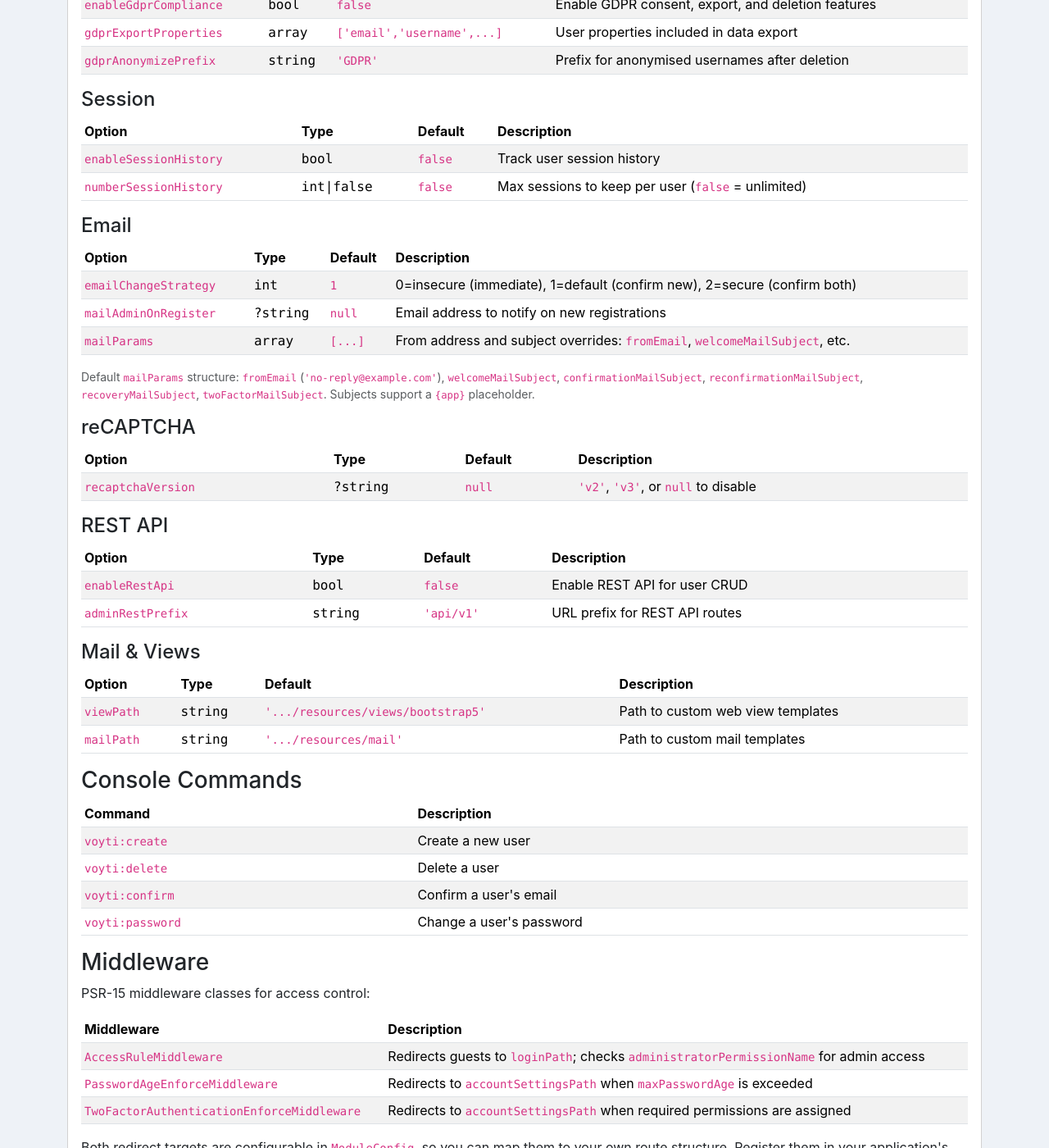
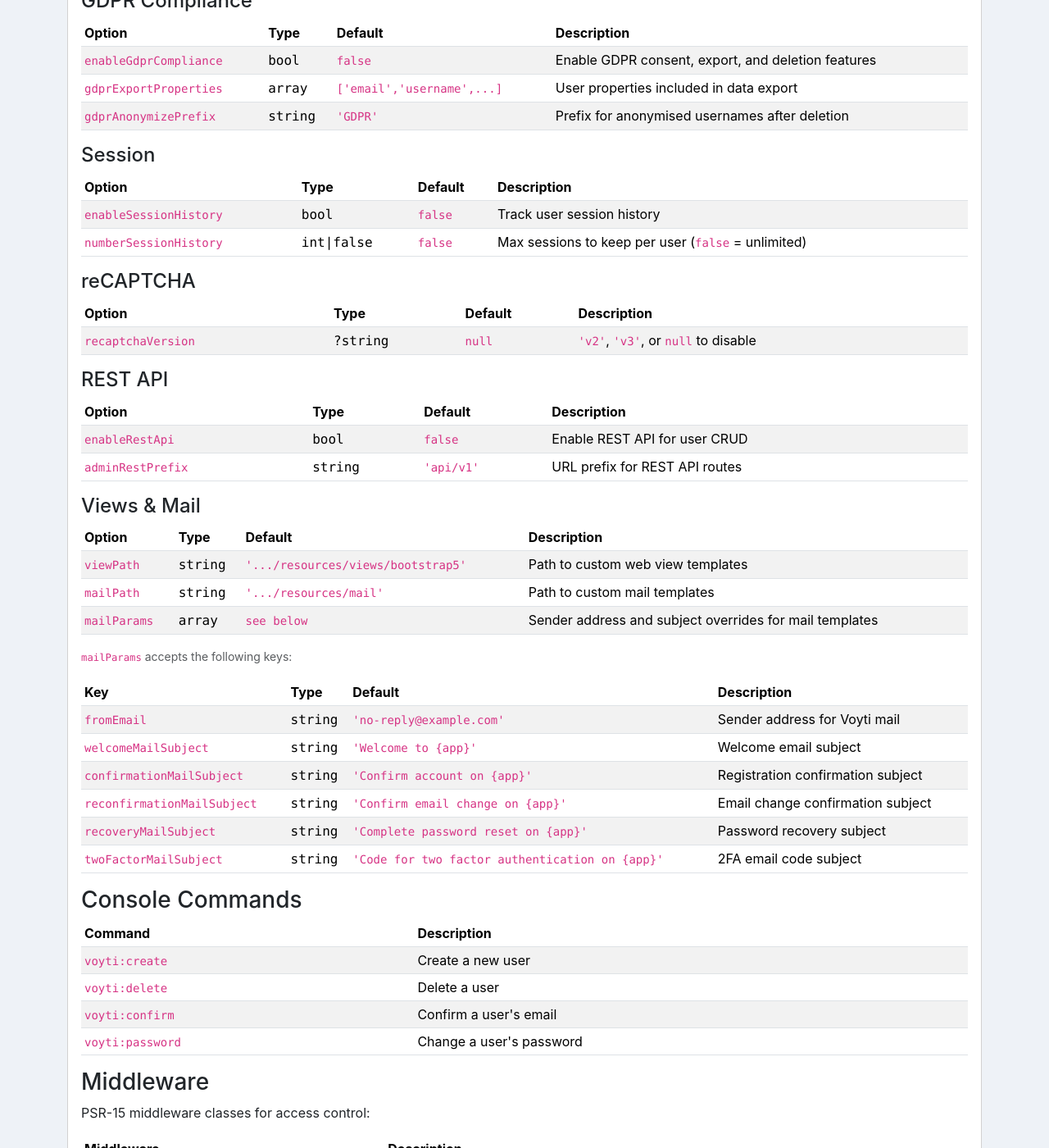
Before and after one commit to YiiRocks/YiiRocks.github.io, a Jekyll site: the page built from voyti/index.html, in a window 1280 px wide and 1400 px high, scrolled down 5209 px. Shown: the whole window at 82% size. Built offline with Jekyll 4.4.1, drawn with Linux system fonts in a browser that asks for light colours; a style sheet for code colours, icons or effects is not loaded; some of the changed text lies outside the part shown.

Commit message:
Sync with README: add missing provider options (authorizationParams, tokenParams, userInfoQuery), upgrade mailParams to sub-table, merge Email into Views & Mail, add built-in endpoints table

```diff
--- a/voyti/index.html
+++ b/voyti/index.html
@@ -276,6 +276,18 @@
                         <td>Auto-generate passwords on registration</td>
                     </tr>
                     <tr>
+                        <td><code>emailChangeStrategy</code></td>
+                        <td><span class="font-monospace">int</span></td>
+                        <td><code>1</code></td>
+                        <td>0=insecure (immediate), 1=default (confirm new), 2=secure (confirm both)</td>
+                    </tr>
+                    <tr>
+                        <td><code>mailAdminOnRegister</code></td>
+                        <td><span class="font-monospace">?string</span></td>
+                        <td><code>null</code></td>
+                        <td>Email address to notify on new registrations</td>
+                    </tr>
+                    <tr>
                         <td><code>rememberLoginLifespan</code></td>
                         <td><span class="font-monospace">int</span></td>
                         <td><code>1209600</code></td>
@@ -457,48 +469,6 @@
             </table>
         </div>
 
-        <h4>Email</h4>
-        <div class="table-responsive">
-            <table class="table table-sm table-striped">
-                <thead>
-                    <tr>
-                        <th>Option</th>
-                        <th>Type</th>
-                        <th>Default</th>
-                        <th>Description</th>
-                    </tr>
-                </thead>
-                <tbody>
-                    <tr>
-                        <td><code>emailChangeStrategy</code></td>
-                        <td><span class="font-monospace">int</span></td>
-                        <td><code>1</code></td>
-                        <td>0=insecure (immediate), 1=default (confirm new), 2=secure (confirm both)</td>
-                    </tr>
-                    <tr>
-                        <td><code>mailAdminOnRegister</code></td>
-                        <td><span class="font-monospace">?string</span></td>
-                        <td><code>null</code></td>
-                        <td>Email address to notify on new registrations</td>
-                    </tr>
-                    <tr>
-                        <td><code>mailParams</code></td>
-                        <td><span class="font-monospace">array</span></td>
-                        <td><code>[...]</code></td>
-                        <td>From address and subject overrides: <code>fromEmail</code>, <code>welcomeMailSubject</code>, etc.</td>
-                    </tr>
-                </tbody>
-            </table>
-        </div>
-        <p class="small text-muted">
-            Default <code>mailParams</code> structure:
-            <code>fromEmail</code> (<code>'no-reply@example.com'</code>),
-            <code>welcomeMailSubject</code>, <code>confirmationMailSubject</code>,
-            <code>reconfirmationMailSubject</code>, <code>recoveryMailSubject</code>,
-            <code>twoFactorMailSubject</code>. Subjects support a <code>{app}</code>
-            placeholder.
-        </p>
-
         <h4>reCAPTCHA</h4>
         <div class="table-responsive">
             <table class="table table-sm table-striped">
@@ -549,7 +519,7 @@
             </table>
         </div>
 
-        <h4>Mail &amp; Views</h4>
+        <h4>Views &amp; Mail</h4>
         <div class="table-responsive">
             <table class="table table-sm table-striped">
                 <thead>
@@ -572,6 +542,65 @@
                         <td><span class="font-monospace">string</span></td>
                         <td><code>'.../resources/mail'</code></td>
                         <td>Path to custom mail templates</td>
+                    </tr>
+                    <tr>
+                        <td><code>mailParams</code></td>
+                        <td><span class="font-monospace">array</span></td>
+                        <td><code>see below</code></td>
+                        <td>Sender address and subject overrides for mail templates</td>
+                    </tr>
+                </tbody>
+            </table>
+        </div>
+        <p class="small text-muted">
+            <code>mailParams</code> accepts the following keys:
+        </p>
+        <div class="table-responsive">
+            <table class="table table-sm table-striped">
+                <thead>
+                    <tr>
+                        <th>Key</th>
+                        <th>Type</th>
+                        <th>Default</th>
+                        <th>Description</th>
+                    </tr>
+                </thead>
+                <tbody>
+                    <tr>
+                        <td><code>fromEmail</code></td>
+                        <td><span class="font-monospace">string</span></td>
+                        <td><code>'no-reply@example.com'</code></td>
+                        <td>Sender address for Voyti mail</td>
+                    </tr>
+                    <tr>
+                        <td><code>welcomeMailSubject</code></td>
+                        <td><span class="font-monospace">string</span></td>
+                        <td><code>'Welcome to {app}'</code></td>
+                        <td>Welcome email subject</td>
+                    </tr>
+                    <tr>
+                        <td><code>confirmationMailSubject</code></td>
+                        <td><span class="font-monospace">string</span></td>
+                        <td><code>'Confirm account on {app}'</code></td>
+                        <td>Registration confirmation subject</td>
+                    </tr>
+                    <tr>
+                        <td><code>reconfirmationMailSubject</code></td>
+                        <td><span class="font-monospace">string</span></td>
+                        <td><code>'Confirm email change on {app}'</code></td>
+                        <td>Email change confirmation subject</td>
+                    </tr>
+                    <tr>
+                        <td><code>recoveryMailSubject</code></td>
+                        <td><span class="font-monospace">string</span></td>
+                        <td><code>'Complete password reset on {app}'</code></td>
+                        <td>Password recovery subject</td>
+                    </tr>
+                    <tr>
+                        <td><code>twoFactorMailSubject</code></td>
+                        <td><span class="font-monospace">string</span></td>
+                        <td><code>'Code for two factor authentication on {app}'</code></td>
+                        <td>2FA email code subject</td>
                     </tr>
                 </tbody>
             </table>
@@ -689,8 +718,34 @@
                     <tr><td><code>redirectUri</code></td><td><span class="font-monospace">string</span></td><td>no</td><td>absolute callback URL</td><td>Override the callback URL</td></tr>
                     <tr><td><code>scope</code></td><td><span class="font-monospace">string</span></td><td>no</td><td>provider default</td><td>Override the OAuth scope string</td></tr>
                     <tr><td><code>enabled</code></td><td><span class="font-monospace">bool</span></td><td>no</td><td><code>true</code></td><td>Disable without removing config</td></tr>
+                    <tr><td><code>authorizationParams</code></td><td><span class="font-monospace">array</span></td><td>no</td><td><code>[]</code></td><td>Extra query params for the authorization request</td></tr>
+                    <tr><td><code>tokenParams</code></td><td><span class="font-monospace">array</span></td><td>no</td><td><code>[]</code></td><td>Extra fields for the token exchange request body</td></tr>
+                    <tr><td><code>userInfoQuery</code></td><td><span class="font-monospace">array</span></td><td>no</td><td><code>[]</code></td><td>Extra query params merged into the user-info request</td></tr>
                     <tr><td><code>baseUrl</code></td><td><span class="font-monospace">string</span></td><td>Keycloak only</td><td>—</td><td>Base URL for Keycloak SSO</td></tr>
                     <tr><td><code>realm</code></td><td><span class="font-monospace">string</span></td><td>Keycloak only</td><td>—</td><td>Keycloak realm name</td></tr>
+                </tbody>
+            </table>
+        </div>
+        <p>Built-in defaults by provider (used unless <code>scope</code> or <code>redirectUri</code> is overridden):</p>
+        <div class="table-responsive">
+            <table class="table table-sm table-striped">
+                <thead>
+                    <tr>
+                        <th>Provider</th>
+                        <th>Default scope</th>
+                        <th>Authorization URL</th>
+                    </tr>
+                </thead>
+                <tbody>
+                    <tr><td><code>facebook</code></td><td><code>email</code></td><td><code>https://www.facebook.com/v19.0/dialog/oauth</code></td></tr>
+                    <tr><td><code>github</code></td><td><code>user:email</code></td><td><code>https://github.com/login/oauth/authorize</code></td></tr>
+                    <tr><td><code>google</code></td><td><code>openid email profile</code></td><td><code>https://accounts.google.com/o/oauth2/v2/auth</code></td></tr>
+                    <tr><td><code>keycloak</code></td><td><code>openid email profile</code></td><td><code>{baseUrl}/realms/{realm}/…/auth</code></td></tr>
+                    <tr><td><code>linkedin</code></td><td><code>openid profile email</code></td><td><code>https://www.linkedin.com/oauth/v2/authorization</code></td></tr>
+                    <tr><td><code>microsoft365</code></td><td><code>openid profile email User.Read</code></td><td><code>https://login.microsoftonline.com/common/oauth2/v2.0/auth</code></td></tr>
+                    <tr><td><code>twitter</code></td><td><code>tweet.read users.read offline.access</code></td><td><code>https://twitter.com/i/oauth2/authorize</code></td></tr>
+                    <tr><td><code>vkontakte</code></td><td><code>email</code></td><td><code>https://oauth.vk.com/authorize</code></td></tr>
+                    <tr><td><code>yandex</code></td><td><code>login:email login:info</code></td><td><code>https://oauth.yandex.com/authorize</code></td></tr>
                 </tbody>
             </table>
         </div>
```
